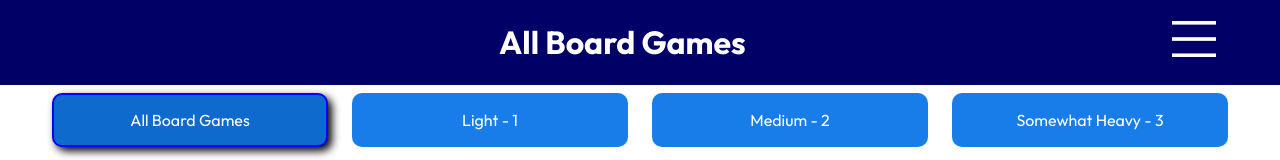
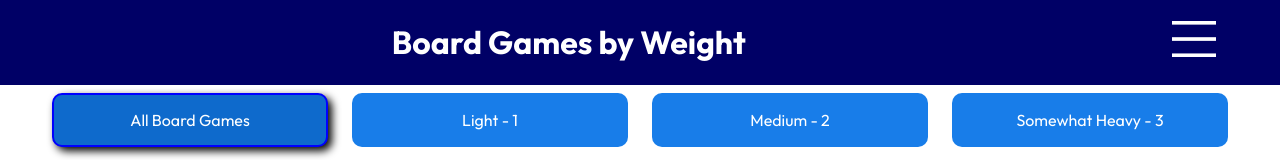
Before and after one commit to Pachasonic/misfitCentral, a plain HTML site: page bgWeight.html in a window 1280 px wide. Shown: the top 160 px of the page. Drawn offline with Linux system fonts and the light colour scheme.

Commit message:
Small Name update

```diff
--- a/bgWeight.html
+++ b/bgWeight.html
@@ -17,7 +17,7 @@
 </head>
 <body>
     <header>
-        <span id="town">All Board Games</span>
+        <span id="town">Board Games by Weight</span>
         <span id="settings"><img src="images/overlayOpen.png" alt="Nav"></span>
     </header>
     <nav></nav>
```
